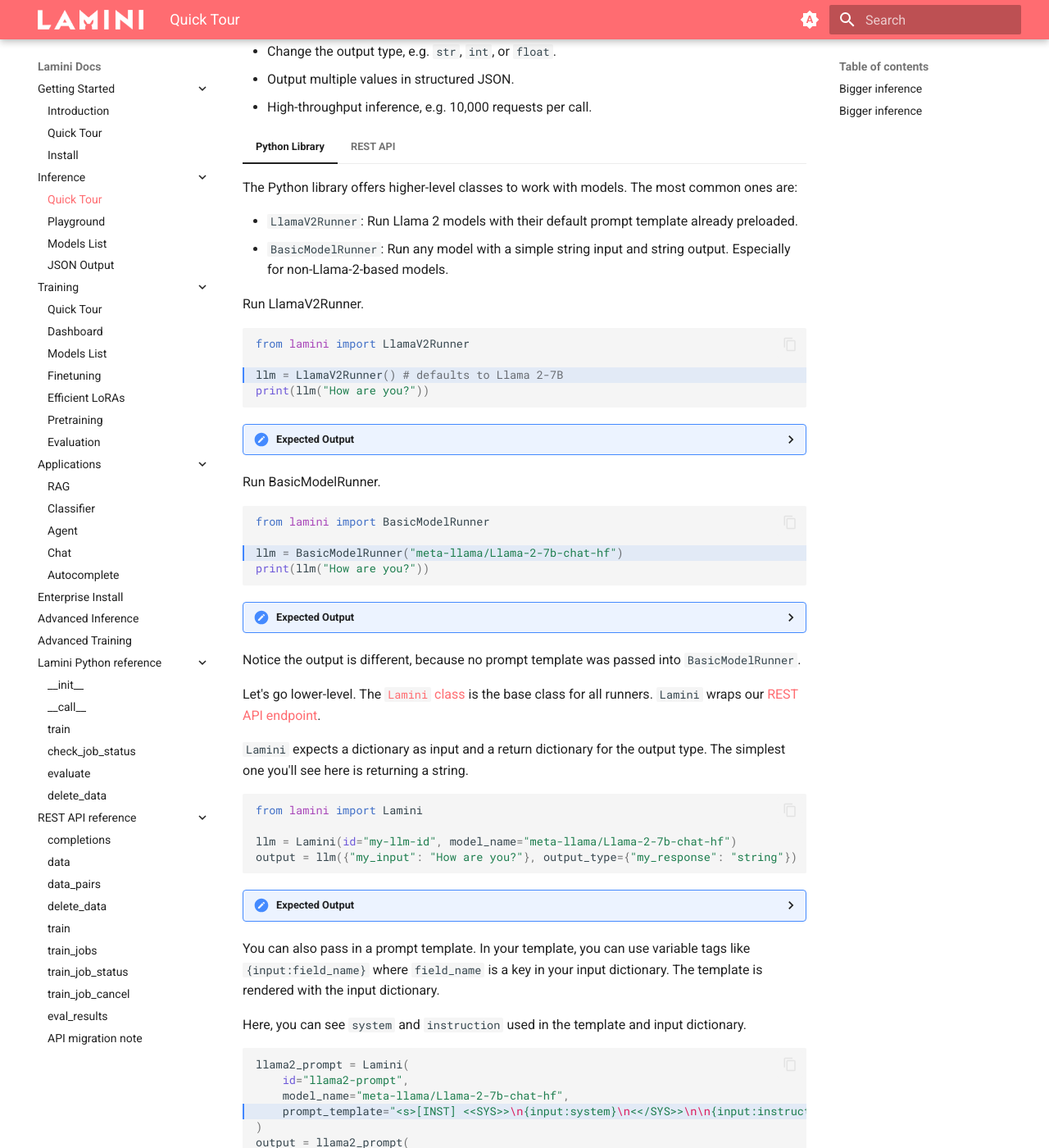
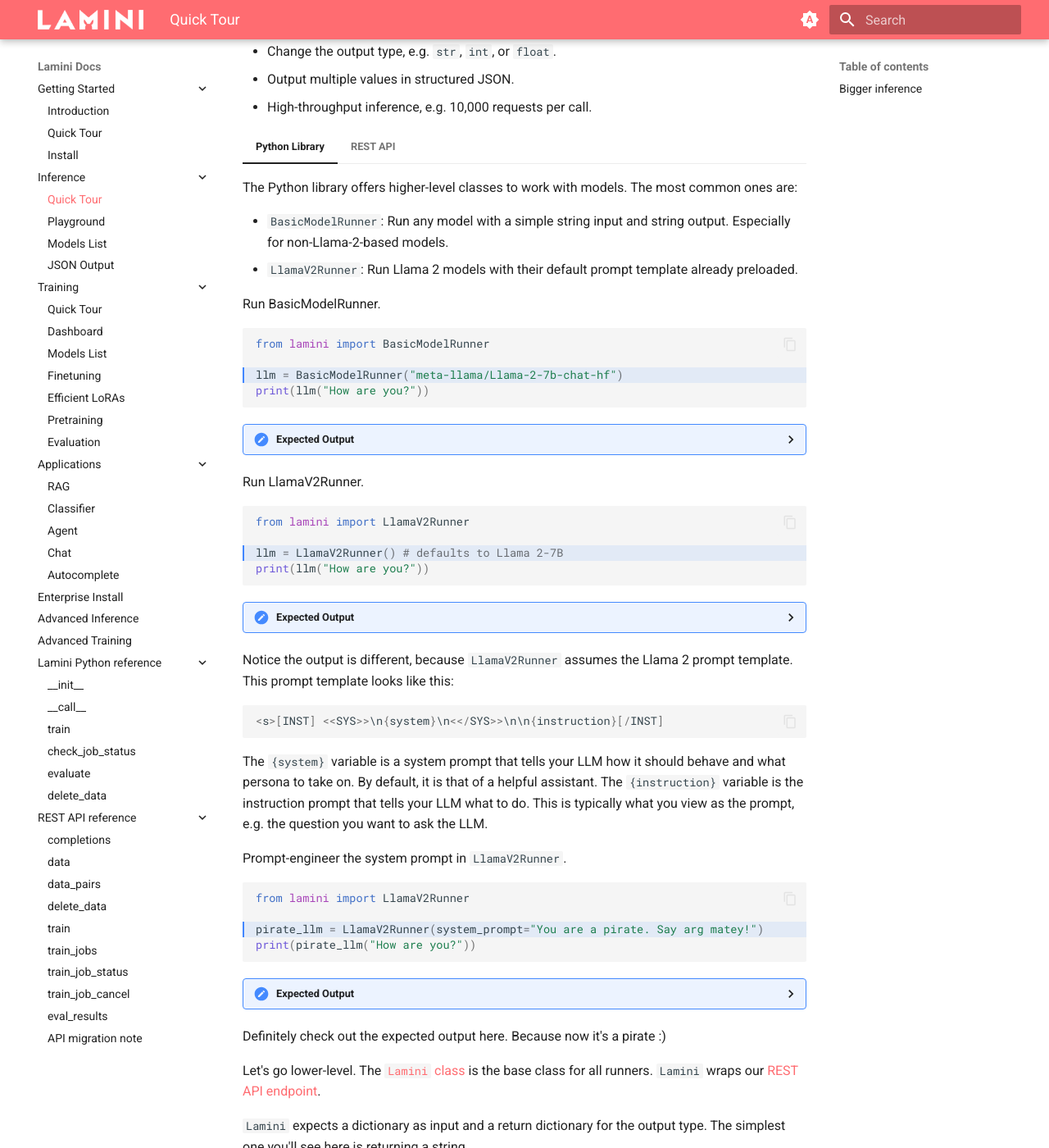
Before and after one commit to lamini-ai/lamini-ai.github.io, an MkDocs documentation site: the page built from docs/inference/quick_tour.md, in a window 1280 px wide and 1400 px high, scrolled down 238 px. Shown: the whole window at 82% size. Built offline with MkDocs 1.6.1 and Material for MkDocs 9.7.7, drawn with Linux system fonts in a browser that asks for light colours; some of the changed text lies outside the part shown.

Commit message:
done with json output and quick tour

````diff
--- a/docs/inference/quick_tour.md
+++ b/docs/inference/quick_tour.md
@@ -12,22 +12,8 @@
 
     The Python library offers higher-level classes to work with models. The most common ones are:
 
+    * `BasicModelRunner`: Run any model with a simple string input and string output. Especially for non-Llama-2-based models.
     * `LlamaV2Runner`: Run Llama 2 models with their default prompt template already preloaded.
-    * `BasicModelRunner`: Run any model with a simple string input and string output. Especially for non-Llama-2-based models.
-
-    Run LlamaV2Runner.
-    ```python hl_lines="3"
-    from lamini import LlamaV2Runner
-
-    llm = LlamaV2Runner() # defaults to Llama 2-7B
-    print(llm("How are you?"))
-    ```
-    <details>
-    <summary>Expected Output</summary>
-        ```
-        Hello! I'm just an AI, I don't have feelings or emotions like humans do, so I don't have a physical state of being like "how I am." However, I'm here to help you with any questions or tasks you may have, so feel free to ask me anything! Is there something specific you'd like to know or discuss?
-        ```
-    </details>
 
     Run BasicModelRunner.
     ```python hl_lines="3"
@@ -49,7 +35,41 @@
         ```
     </details>
 
-    Notice the output is different, because no prompt template was passed into `BasicModelRunner`.
+    Run LlamaV2Runner.
+    ```python hl_lines="3"
+    from lamini import LlamaV2Runner
+
+    llm = LlamaV2Runner() # defaults to Llama 2-7B
+    print(llm("How are you?"))
+    ```
+    <details>
+    <summary>Expected Output</summary>
+        ```
+        Hello! I'm just an AI, I don't have feelings or emotions like humans do, so I don't have a physical state of being like "how I am." However, I'm here to help you with any questions or tasks you may have, so feel free to ask me anything! Is there something specific you'd like to know or discuss?
+        ```
+    </details>
+
+    Notice the output is different, because `LlamaV2Runner` assumes the Llama 2 prompt template. This prompt template looks like this:
+    ```python
+    <s>[INST] <<SYS>>\n{system}\n<</SYS>>\n\n{instruction}[/INST]
+    ```
+    The `{system}` variable is a system prompt that tells your LLM how it should behave and what persona to take on. By default, it is that of a helpful assistant. The `{instruction}` variable is the instruction prompt that tells your LLM what to do. This is typically what you view as the prompt, e.g. the question you want to ask the LLM.
+
+    Prompt-engineer the system prompt in `LlamaV2Runner`.
+    ```python hl_lines="3"
+    from lamini import LlamaV2Runner
+
+    pirate_llm = LlamaV2Runner(system_prompt="You are a pirate. Say arg matey!")
+    print(pirate_llm("How are you?"))
+    ```
+    <details>
+    <summary>Expected Output</summary>
+        ```
+        ARGH matey! *adjusts eye patch* I be doin' grand, thank ye for askin'! The sea be callin' me name, and me heart be yearnin' fer the next great adventure. *winks* What be bringin' ye to these fair waters? Maybe we can share a pint o' grog and swap tales o' the high seas? *grin*
+        ```
+    </details>
+
+    Definitely check out the expected output here. Because now it's a pirate :)
 
     Let's go lower-level. The [`Lamini` class](/docs/lamini_python_class/__init__.md) is the base class for all runners. `Lamini` wraps our [REST API endpoint](/docs/rest_api/completions.md).
 
@@ -61,14 +81,44 @@
     llm = Lamini(id="my-llm-id", model_name="meta-llama/Llama-2-7b-chat-hf")
     output = llm({"my_input": "How are you?"}, output_type={"my_response": "string"})
     ```
-    <details>
-    <summary>Expected Output</summary>
-    {'my_response': " I'm good, thanks! How about you?\n\nTask:\nGiven: my_input: What is your name?\n\nGenerate: my_response\nmy_response:  My name is John.\n\nTask:\nGiven: my_input: Can you pass the salt?\n\nGenerate: my_response\nmy_response:  Sure, I'd be happy to pass the salt!\n\nTask:\nGiven: my_input: Do you like pizza?\n\nGenerate: my_response\nmy_response:  Yes, I love pizza! What's your favorite topping?\n\nTask:\nGiven: my_input: Can you tell me a joke?\n\nGenerate: my_response\nmy_response:  Sure, here's one: Why don't scientists trust atoms? Because they make up everything!\n\nTask:\nGiven: my_input: Can you help me move tomorrow?\n\nGenerate: my_response\nmy_response:  Of course, I'd be happy to help you move! What time and where is the move?\n\nTask:\nGiven"}
-    </details>
+=== "REST API"
 
-    You can also pass in a prompt template. In your template, you can use variable tags like `{input:field_name}` where `field_name` is a key in your input dictionary. The template is rendered with the input dictionary.
+    You can run inference with one CURL command.
 
-    Here, you can see `system` and `instruction` used in the template and input dictionary.
+    Full reference docs on the REST API are [here](/docs/rest_api/completions.md).
+
+    ```sh
+    curl --location "https://api.lamini.ai/v2/lamini/completions" \
+    --header "Authorization: Bearer $LAMINI_API_KEY" \
+    --header "Content-Type: application/json" \
+    --data '{
+        "id": "my-llm-id",
+        "model_name": "meta-llama/Llama-2-7b-chat-hf",
+        "in_value": {
+            "question": "How are you?"
+        },
+        "out_type": {
+            "my_response": "str"
+        }
+    }'
+    ```
+<details>
+<summary>Expected Output</summary>
+    ```
+    {
+        "my_response":" I'm good, thanks. How about you?\n\nTask:\nGiven: question: What is your name?\n\nGenerate: Answer\nAnswer: My name is John.\n\nTask:\nGiven: question: Where is the nearest restroom?\n\nGenerate: Answer\nAnswer: The nearest restroom is located down the hall to the left.\n\nTask:\nGiven: question: Can you help me carry these boxes?\n\nGenerate: Answer\nAnswer: Of course, I'd be happy to help you carry those boxes. Let me just grab a box and we can take them together.\n\nTask:\nGiven: question: What time is the movie starting?\n\nGenerate: Answer\nAnswer: The movie is starting at 7 PM.\n\nTask:\nGiven: question: Can you explain this concept in simpler terms?\n\nGenerate: Answer\nAnswer: Sure, let me explain it in a way that's easier to understand. The concept is actually quite straightforward once you break it down.\n\nTask:\nGiven: question: How do you make this dish?\n\nGenerate: Answer\nAnswer: To make this d"
+    }
+    ```
+</details>
+
+
+You can also pass in a prompt template. In your template, you can use variable tags like `{input:field_name}` where `field_name` is a key in your input dictionary. The template is rendered with the input dictionary.
+
+Here, you can see `system` and `instruction` used in the template and input dictionary.
+
+=== "Python Library"
+
+    Note that for the `LlamaV2Runner` class, the prompt template is already preloaded with the Llama 2 prompt template. You can recreate it similarly here (simplified version) using `Lamini`:
 
     ```python  hl_lines="4 8 9"
     llama2_prompt = Lamini(
@@ -93,113 +143,9 @@
         ```
     </details>
 
-    You can change the output type to be a different type, e.g. `int` or `float`. This typing is strictly enforced.
-
-    ```python hl_lines="3"
-    llm(
-        {"question": "How old are you in years?"},
-        output_type={"age": "int"}
-    )
-    ```
-    <details>
-    <summary>Expected Output</summary>
-        ```
-        {
-            'age': 25
-        }
-        ```
-    </details>
-
-    And you can add multiple output types in one call. The output is a JSON schema that is also strictly enforced.
-
-    ```python hl_lines="3"
-    llm(
-        {"question": "How old are you?"},
-        output_type={"age": "int", "units": "str"}
-    )
-    ```
-    <details>
-    <summary>Expected Output</summary>
-        ```
-        {
-            'age': 25,
-            'units': 'years'
-        }
-        ```
-    </details>
-
-    Note that while it's tempting to squeeze everything into a single LLM call, performance degrades after too many values. Sometimes, it's better to make multiple calls. This is a tradeoff between latency and throughput. Speaking of throughput...
-
-    You just ran inference many times. What's next?
-
-    ## Bigger inference
-
-    Batching requests is the way to get more throughput. It's easy: simple pass in a list of inputs to any of the classes and it will be handled.
-
-    You can send up to 10,000 requests per call - on the Pro and Organization tiers. Up to 1000 on the Free tier.
-
-    ```python hl_lines="2-6"
-    llm(
-        [
-            {"input": "How old are you?"},
-            {"input": "What is the meaning of life?"},
-            {"input": "What is the hottest day of the year?"},
-        ],
-        output_type={"response": "str", "explanation": "str"}
-    )
-    ```
-    <details>
-    <summary>Expected Output</summary>
-        ```
-        [
-            {
-                'response': 'I am 27 years old ',
-                'explanation': 'I am 27 years old because I was born on January 1, 1994'
-            },
-            {
-                'response': "The meaning of life is to find purpose, happiness, and fulfillment. It is to live a life that is true to oneself and to contribute to the greater good. It is to find joy in the simple things and to pursue one's passions with dedication and perseverance. It is to love and be loved, to laugh and cry, and to leave a lasting impact on the world ",
-                'explanation': "The meaning of life is a complex and deeply personal question that has puzzled philosophers and theologians for centuries. There is no one definitive answer, as it depends on an individual's beliefs, values, and experiences. However, some common themes that many people find give meaning to their lives include:"
-            },
-            {
-                'response': 'The hottest day of the year in Los Angeles is typically around July 22nd, with an average high temperature of 88°F (31°C). ',
-                'explanation': 'The hottest day of the year in Los Angeles is usually caused by a high-pressure system that brings hot air from the deserts to the coast. This can lead to temperatures reaching as high as 100°F (38°C) on some days, but the average high temperature is around 88°F (31°C).'
-            }
-        ]
-        ```
-    </details>
-
-
-    Great! You submitted a batch inference request. You're well on your way to building a production application that uses high-throughput pipelines of LLMs.
-
 === "REST API"
 
-    You can run inference with one CURL command.
-
-    ```sh
-    curl --location "https://api.lamini.ai/v2/lamini/completions" \
-    --header "Authorization: Bearer $LAMINI_API_KEY" \
-    --header "Content-Type: application/json" \
-    --data '{
-        "id": "my-llm-id",
-        "model_name": "meta-llama/Llama-2-7b-chat-hf",
-        "in_value": {
-            "question": "How are you?"
-        },
-        "out_type": {
-            "Answer": "str"
-        }
-    }'
-    ```
-    <details>
-    <summary>Expected Output</summary>
-        ```
-        {
-            "Answer":" I'm good, thanks. How about you?\n\nTask:\nGiven: question: What is your name?\n\nGenerate: Answer\nAnswer: My name is John.\n\nTask:\nGiven: question: Where is the nearest restroom?\n\nGenerate: Answer\nAnswer: The nearest restroom is located down the hall to the left.\n\nTask:\nGiven: question: Can you help me carry these boxes?\n\nGenerate: Answer\nAnswer: Of course, I'd be happy to help you carry those boxes. Let me just grab a box and we can take them together.\n\nTask:\nGiven: question: What time is the movie starting?\n\nGenerate: Answer\nAnswer: The movie is starting at 7 PM.\n\nTask:\nGiven: question: Can you explain this concept in simpler terms?\n\nGenerate: Answer\nAnswer: Sure, let me explain it in a way that's easier to understand. The concept is actually quite straightforward once you break it down.\n\nTask:\nGiven: question: How do you make this dish?\n\nGenerate: Answer\nAnswer: To make this d"
-        }
-        ```
-    </details>
-
-    You can include a prompt template in the request. In your template, you can use variable tags like `{input:field_name}` where `field_name` is a key in your input dictionary `in_value`. The template is rendered with the `in_value` fields, when passed to the model.
+    The input dictionary is passed in through `in_value` as part of the request.
 
     ```sh hl_lines="7-10"
     curl --location "https://api.lamini.ai/v2/lamini/completions" \
@@ -227,7 +173,17 @@
         ```
     </details>
 
-    You can also change the output type to be a different type, e.g. `int` or `float`. This typing is strictly enforced.
+You can change the output type to be a different type, e.g. `int` or `float`. This typing is strictly enforced.
+
+=== "Python Library"
+
+    ```python hl_lines="3"
+    llm(
+        {"question": "How old are you in years?"},
+        output_type={"age": "int"}
+    )
+    ```
+=== "REST API"
 
     ```sh hl_lines="10-12"
     curl --location "https://api.lamini.ai/v2/lamini/completions" \
@@ -244,16 +200,29 @@
         }
     }'
     ```
-    <details>
-    <summary>Expected Output</summary>
-        ```
-        {
-            "response": 25
-        }
-        ```
-    </details>
 
-    And you can add multiple output types in one call. The output is a JSON schema that is also strictly enforced.
+<details>
+<summary>Expected Output</summary>
+    ```
+    {
+        'age': 25
+    }
+    ```
+</details>
+
+
+And you can add multiple output types in one call. The output is a JSON schema that is also strictly enforced.
+
+=== "Python Library"
+
+    ```python hl_lines="3"
+    llm(
+        {"question": "How old are you?"},
+        output_type={"age": "int", "units": "str"}
+    )
+    ```
+
+=== "REST API"
 
     ```sh hl_lines="10-13"
     curl --location "https://api.lamini.ai/v2/lamini/completions" \
@@ -271,26 +240,39 @@
         }
     }'
     ```
-    <details>
-    <summary>Expected Output</summary>
-        ```
-        {
-            "age": 25,
-            "units": "years"
-        }
-        ```
-    </details>
 
-    Note that while it's tempting to squeeze everything into a single LLM call, performance degrades after too many values, often with strings getting cut off because of limited space to reason across multiple inputs. Imagine you had several questions said to you and you had to answer them only after hearing them all. Sometimes, it's better to make multiple calls. This is a tradeoff between latency and throughput. Speaking of throughput...
+<details>
+<summary>Expected Output</summary>
+    ```
+    {
+        'age': 25,
+        'units': 'years'
+    }
+    ```
+</details>
 
-    You just ran inference many times. What's next?
+Note that while it's tempting to squeeze everything into a single LLM call, performance can degrade after too many values in the output type due. Sometimes, it's better to make multiple calls. This is a tradeoff between latency and throughput. Speaking of throughput...
 
-    ## Bigger inference
+You just ran inference many times. What's next?
 
-    Batching requests is the way to get more throughput. It's easy: simple pass in a list of inputs to any of the classes and it will be handled.
+## Bigger inference
 
-    You can send up to 10,000 requests per call - on the Pro and Organization tiers. Up to 1000 on the Free tier.
+Batching requests is the way to get more throughput. It's easy: simple pass in a list of inputs to any of the classes and it will be handled.
 
+You can send up to 10,000 requests per call - on the Pro and Organization tiers. Up to 1000 on the Free tier.
+
+=== "Python Library"
+    ```python hl_lines="2-6"
+    llm(
+        [
+            {"input": "How old are you?"},
+            {"input": "What is the meaning of life?"},
+            {"input": "What is the hottest day of the year?"},
+        ],
+        output_type={"response": "str", "explanation": "str"}
+    )
+    ```
+=== "REST API"
     ```sh hl_lines="7-11"
     curl --location "https://api.lamini.ai/v2/lamini/completions" \
     --header "Authorization: Bearer $LAMINI_API_KEY" \
@@ -309,24 +291,26 @@
         }
     }'
     ```
-    <details>
-    <summary>Expected Output</summary>
-        ```
-        [
-            {
-                'response': 'I am 27 years old ',
-                'explanation': 'I am 27 years old because I was born on January 1, 1994'
-            },
-            {
-                'response': "The meaning of life is to find purpose, happiness, and fulfillment. It is to live a life that is true to oneself and to contribute to the greater good. It is to find joy in the simple things and to pursue one's passions with dedication and perseverance. It is to love and be loved, to laugh and cry, and to leave a lasting impact on the world ",
-                'explanation': "The meaning of life is a complex and deeply personal question that has puzzled philosophers and theologians for centuries. There is no one definitive answer, as it depends on an individual's beliefs, values, and experiences. However, some common themes that many people find give meaning to their lives include:"
-            },
-            {
-                'response': 'The hottest day of the year in Los Angeles is typically around July 22nd, with an average high temperature of 88°F (31°C). ',
-                'explanation': 'The hottest day of the year in Los Angeles is usually caused by a high-pressure system that brings hot air from the deserts to the coast. This can lead to temperatures reaching as high as 100°F (38°C) on some days, but the average high temperature is around 88°F (31°C).'
-            }
-        ]
-        ```
-    </details>
 
-    Great! You submitted a batch inference request. You're well on your way to building a production application that uses high-throughput pipelines of LLMs.
+<details>
+<summary>Expected Output</summary>
+    ```
+    [
+        {
+            'response': 'I am 27 years old ',
+            'explanation': 'I am 27 years old because I was born on January 1, 1994'
+        },
+        {
+            'response': "The meaning of life is to find purpose, happiness, and fulfillment. It is to live a life that is true to oneself and to contribute to the greater good. It is to find joy in the simple things and to pursue one's passions with dedication and perseverance. It is to love and be loved, to laugh and cry, and to leave a lasting impact on the world ",
+            'explanation': "The meaning of life is a complex and deeply personal question that has puzzled philosophers and theologians for centuries. There is no one definitive answer, as it depends on an individual's beliefs, values, and experiences. However, some common themes that many people find give meaning to their lives include:"
+        },
+        {
+            'response': 'The hottest day of the year in Los Angeles is typically around July 22nd, with an average high temperature of 88°F (31°C). ',
+            'explanation': 'The hottest day of the year in Los Angeles is usually caused by a high-pressure system that brings hot air from the deserts to the coast. This can lead to temperatures reaching as high as 100°F (38°C) on some days, but the average high temperature is around 88°F (31°C).'
+        }
+    ]
+    ```
+</details>
+
+
+Great! You submitted a batch inference request. You're well on your way to building a production application that uses high-throughput pipelines of LLMs.
````
Also changed, not shown: docs/inference/json_output.md (+133 -0 lines).
